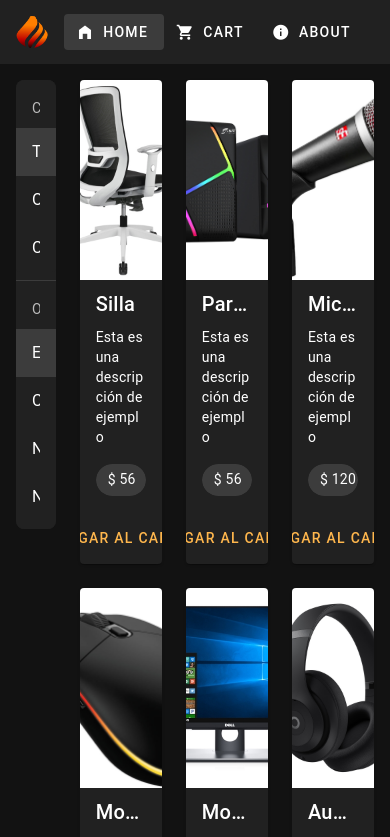
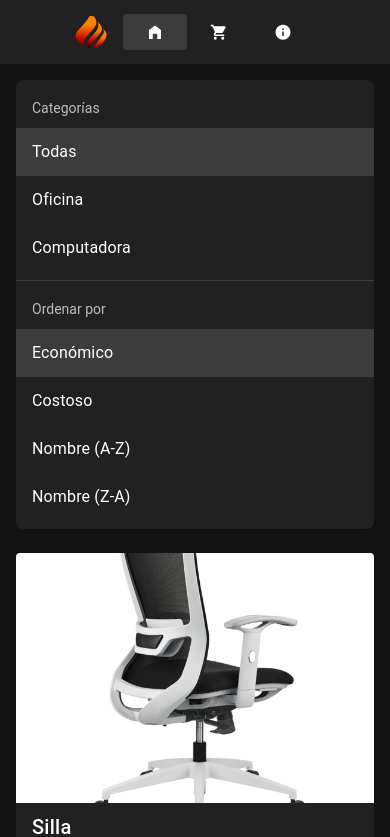
Before and after one commit to desar4bscloud/vue-3-ecommerce, a Vue app: page / in a window 390 px wide. Shown: the top 837 px of the page. Built offline with nearby package versions, Linux system fonts and the light colour scheme.

Commit message:
Make components responsive with breakpoints & grid sistem

```diff
--- a/src/components/ProductCard.vue
+++ b/src/components/ProductCard.vue
@@ -26,7 +26,13 @@
 
 <template>
     <v-card>
-        <v-img class="align-end text-white" height="200" :src="productImageUrl" cover></v-img>
+        <v-img
+            aspect-ratio=""
+            cover
+            height="250"
+            class="align-end text-white"
+            :src="productImageUrl">
+        </v-img>
         <v-card-title>
             {{ product.name }}
         </v-card-title>
--- a/src/components/ProductList.vue
+++ b/src/components/ProductList.vue
@@ -18,7 +18,7 @@
         <v-progress-circular indeterminate :size="50"/>
     </div>
     <v-row v-else>
-        <v-col v-for="p in products" :key="p.id" cols="4">
+        <v-col v-for="p in products" :key="p.id" cols="12" sm="4">
             <ProductCard :product="p"/>
         </v-col>
     </v-row>
--- a/src/components/TopBar.vue
+++ b/src/components/TopBar.vue
@@ -19,23 +19,27 @@
         <v-img src="/logo.png"></v-img>
         </v-avatar>
         <RouterLink to="/" custom v-slot="{navigate}">
-          <v-btn prepend-icon="mdi-home-variant" :active="$route.name === 'home' || $route.name === 'category'" variant="text" @click="navigate">
-            Home
+          <v-btn :active="$route.name === 'home' || $route.name === 'category'" variant="text" @click="navigate">
+            <v-icon class="mr-0 mr-sm-2" icon="mdi-home-variant"/>
+            <span class="d-none d-sm-flex">Home</span>
           </v-btn>
         </RouterLink>
         <RouterLink to="/cart" custom v-slot="{navigate}">
           <v-badge :content="itemsCount" :model-value="itemsCount > 0" color="orange-lighten-2">
-            <v-btn prepend-icon="mdi-cart" :active="$route.name === 'cart'" variant="text" @click="navigate">
-              Cart
+            <v-btn :active="$route.name === 'cart'" variant="text" @click="navigate">
+              <v-icon class="mr-0 mr-sm-2" icon="mdi-cart"/>
+              <span class="d-none d-sm-flex">Cart</span>
             </v-btn>
           </v-badge>
         </RouterLink>
         <RouterLink to="/about" custom v-slot="{navigate}">
-          <v-btn prepend-icon="mdi-information" :active="$route.name === 'about'" variant="text" @click="navigate">
-            About
+          <v-btn :active="$route.name === 'about'" variant="text" @click="navigate">
+            <v-icon class="mr-0 mr-sm-2" icon="mdi-information"/>
+            <span class="d-none d-sm-flex">About</span>
           </v-btn>
         </RouterLink>
-        <v-spacer></v-spacer>
+
+        <v-spacer class="my-2 d-none d-sm-flex"></v-spacer>
       </v-container>
     </v-app-bar>
 </template>
--- a/src/components/left/CategoryOptions.vue
+++ b/src/components/left/CategoryOptions.vue
@@ -3,6 +3,9 @@
     import { mapState } from 'pinia';
 
     export default{
+        computed: {
+            ...mapState(useCategoriesStore,['categories','loading'])
+        },
         methods: {
             clearCategory(){
                 this.$router.push({
@@ -15,39 +18,30 @@
                     params: { categoryId }
                 })
             }
-        },
-        computed: {
-            ...mapState(useCategoriesStore,['categories','loading'])
-        },
+        }
     }
 </script>
 
 <template>
+
+
     <v-list-subheader>Categorías</v-list-subheader>
-    <v-list-item link @click="clearCategory()" :active="$route.name === 'home' ">
+    <v-list-item link @click="clearCategory()" :active="$route.name === 'home'">
         <v-list-item-title>
             Todas
         </v-list-item-title>
     </v-list-item>
 
-    <v-skeleton-loader :loading="loading" type="list-item-two-line">
-        <v-list-item :active="$route.name === 'category' && Number($route.params.categoryId) === category.id"
-        v-for="category in categories" :key="category.id" link @click="goToCategory(category.id)" >
-            <v-list-item-title>
-                {{ category.name }}
-            </v-list-item-title>
-        </v-list-item>
-    </v-skeleton-loader>
-
-    <!-- <v-progress-linear v-if="loading" indeterminate></v-progress-linear>
-
     <v-list-item
-         v-else
         :active="$route.name === 'category' && Number($route.params.categoryId) === category.id"
-         v-for="category in categories" :key="category.id" link @click="goToCategory(category.id)"
+        v-for="category in categories"
+        :key="category.id"
+        link
+        @click="goToCategory(category.id)"
     >
         <v-list-item-title>
             {{ category.name }}
         </v-list-item-title>
-    </v-list-item> -->
+    </v-list-item>
+
 </template>
--- a/src/views/HomeView.vue
+++ b/src/views/HomeView.vue
@@ -33,10 +33,10 @@
 <template>
 
   <v-row>
-    <v-col cols="2">
+    <v-col cols="12" sm="2">
       <LeftMenu/>
     </v-col>
-    <v-col cols="10">
+    <v-col cols="12" sm="10">
       <ProductList />
     </v-col>
   </v-row>
```
